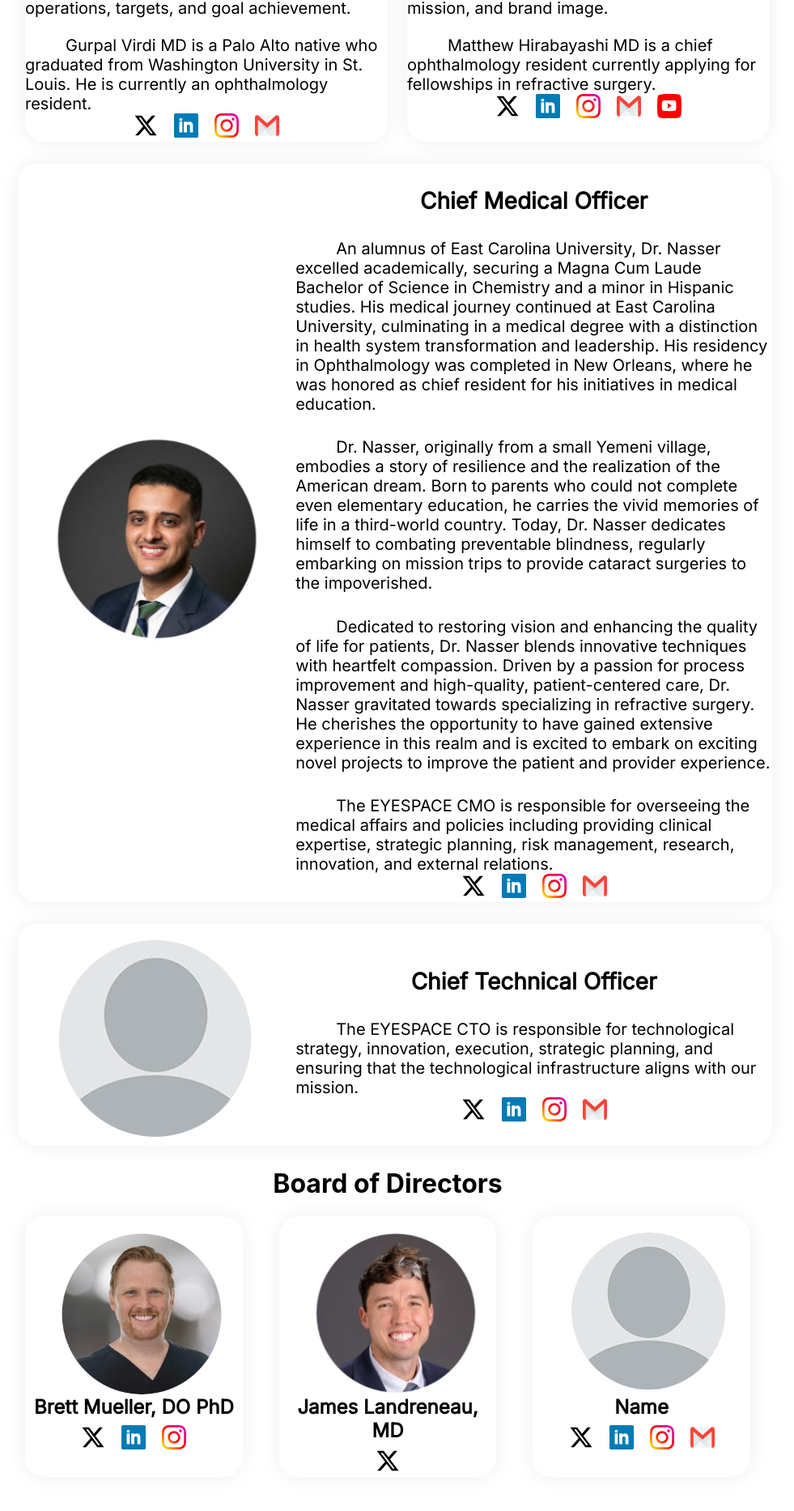
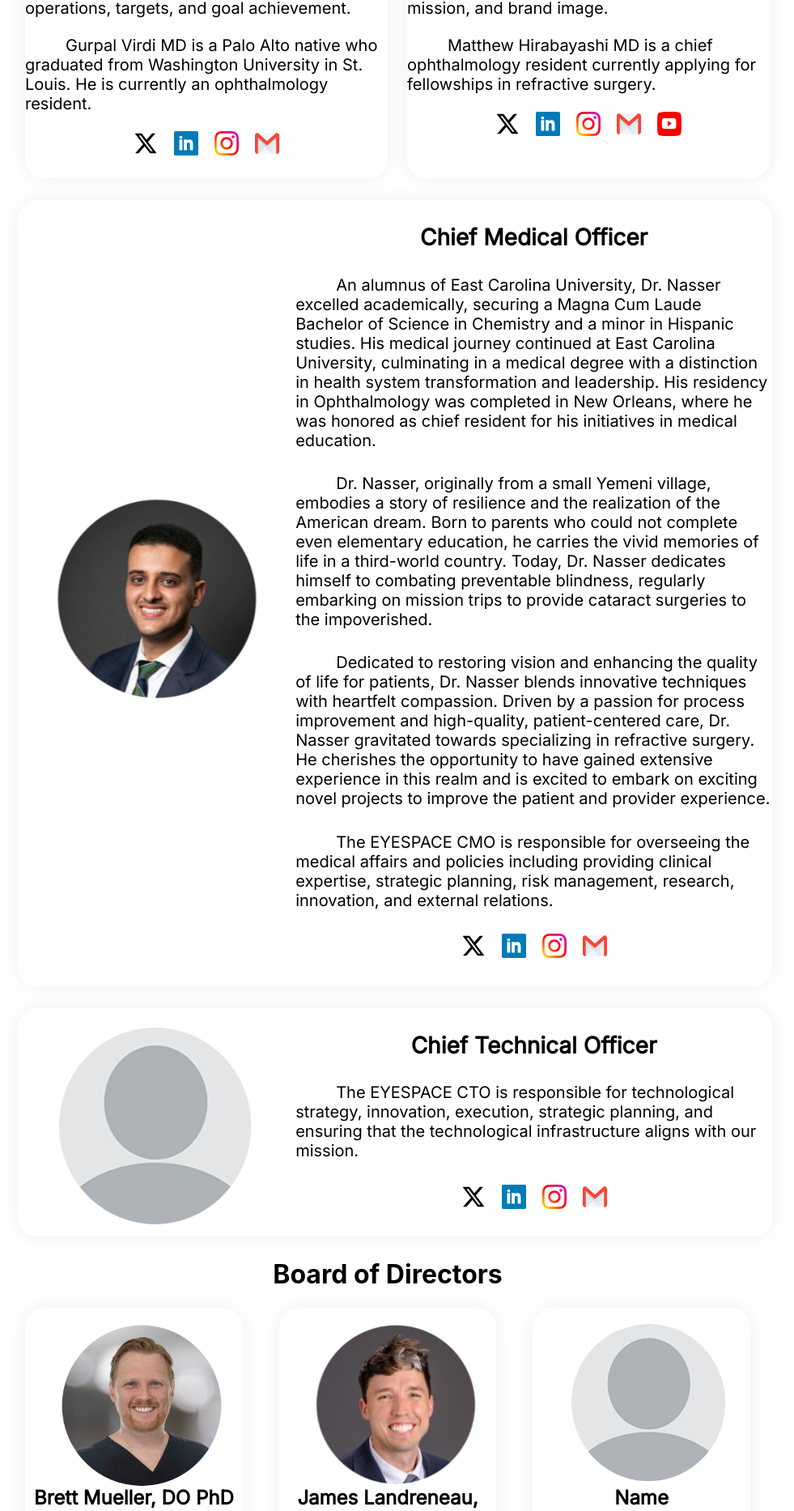
Before and after one commit to eyelabsai/EyeSpace-Website, a React (Create React App) app: page /AboutUs in a window 1280 px wide. Shown: the part 1337-3203 px from the top of the page at 81% size, without its empty margins (161-1142 px from the left). Built offline with nearby package versions, Linux system fonts and the light colour scheme; no server answers.

Commit message:
added margins

```diff
--- a/src/views/AboutUs/Founders/FounderCard/FounderCard.css
+++ b/src/views/AboutUs/Founders/FounderCard/FounderCard.css
@@ -39,6 +39,8 @@
 
 .mediaIcons {
   display: flex;
+  margin-top: 5%;
+  margin-bottom: 5%;
 }
 
 .mediaIcon {
--- a/src/views/AboutUs/Founders/FounderCardLarge/FounderCardLarge.css
+++ b/src/views/AboutUs/Founders/FounderCardLarge/FounderCardLarge.css
@@ -45,6 +45,8 @@
   display: flex;
   align-items: center;
   justify-content: center;
+  margin-top: 5%;
+  margin-bottom: 5%;
 }
 
 .mediaIcon-large {
--- a/src/views/AboutUs/Founders/FounderCardSmall/FounderCardSmall.css
+++ b/src/views/AboutUs/Founders/FounderCardSmall/FounderCardSmall.css
@@ -40,6 +40,8 @@
 
   .mediaIcons-small {
     display: flex;
+    margin-top: 3%;
+    margin-bottom: 3%;
   }
 
   .mediaIcon-small {
```
